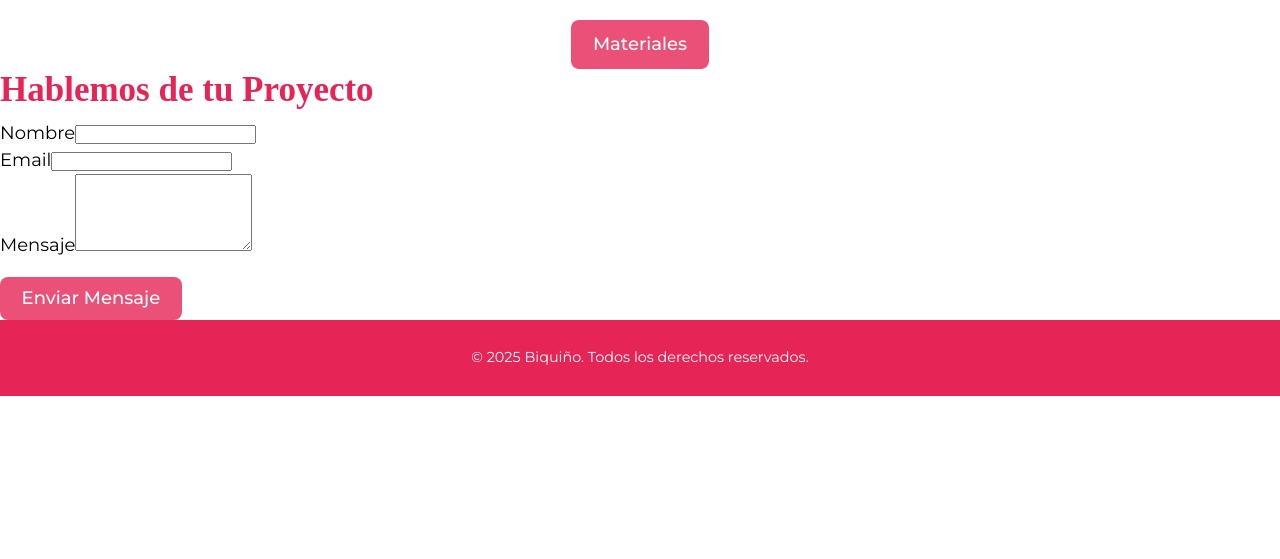
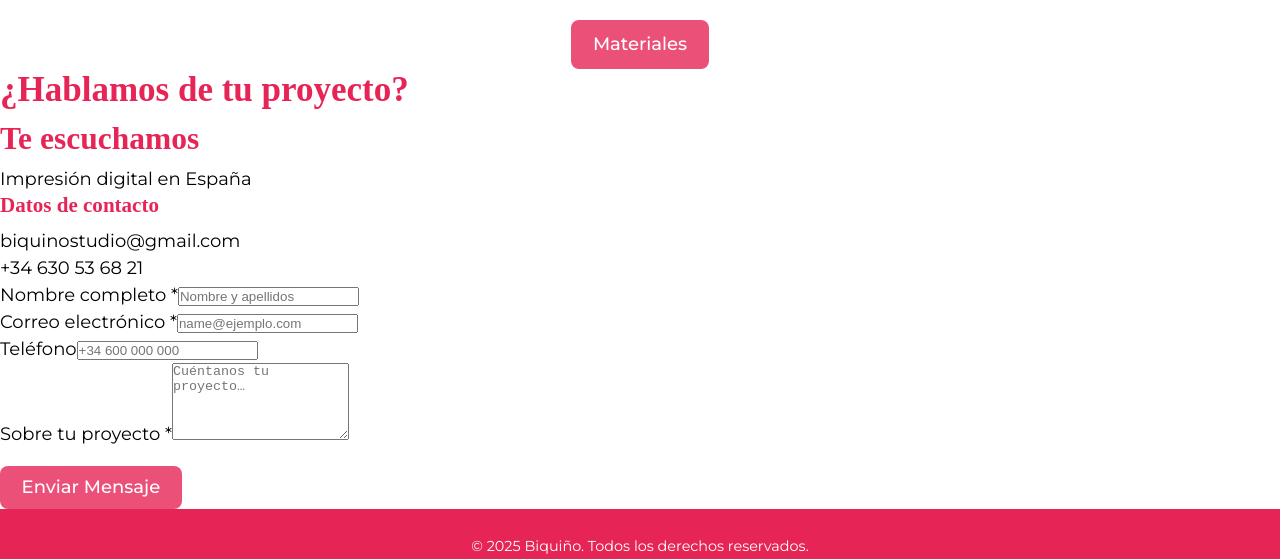
Before and after one commit to AidaG91/biquino-dev, a React (Vite) app in the folder biquino/: page / in a window 1280 px wide. Shown: the part 1390-1949 px from the top of the page. Before the commit the page ends 1786 px from the top, so only its background shows below. Built offline with nearby package versions, Linux system fonts and the light colour scheme; no server answers; a web font is replaced by a local one.

Commit message:
Contact form reformulated, validation added. Toast added

```diff
--- a/biquino/package.json
+++ b/biquino/package.json
@@ -11,8 +11,10 @@
     "format": "prettier --write ."
   },
   "dependencies": {
+    "@supabase/supabase-js": "^2.75.0",
     "react": "^19.1.1",
     "react-dom": "^19.1.1",
+    "react-hot-toast": "^2.6.0",
     "react-router-dom": "^7.9.3"
   },
   "devDependencies": {
--- a/biquino/src/components/sections/ContactForm.jsx
+++ b/biquino/src/components/sections/ContactForm.jsx
@@ -1,98 +1,173 @@
-import React, { useState } from "react";
+import { useState } from "react";
 import styles from "../../styles/ContactForm.module.css";
-// Puedes usar una librería como 'axios' para la comunicación, pero usamos fetch aquí:
-// import axios from 'axios';
+import { createClient } from "@supabase/supabase-js";
+import toast, { Toaster } from "react-hot-toast";
+
+// 1. Conexión a Supabase
+const supabaseUrl = import.meta.env.VITE_SUPABASE_URL;
+const supabaseKey = import.meta.env.VITE_SUPABASE_ANON_KEY;
+const supabase = createClient(supabaseUrl, supabaseKey);
 
 export default function ContactForm() {
   const [formData, setFormData] = useState({
     name: "",
     email: "",
+    phone: "",
     message: "",
   });
-  const [status, setStatus] = useState(null); // 'idle', 'sending', 'success', 'error'
+  const [errors, setErrors] = useState({});
+  const [isSending, setIsSending] = useState(false);
+
+  // 2. Función de validación
+  const validateForm = () => {
+    const newErrors = {};
+    if (!formData.name.trim()) {
+      newErrors.name = "El nombre es obligatorio.";
+    }
+    if (!formData.email.trim()) {
+      newErrors.email = "El email es obligatorio.";
+    } else if (!/^[^\s@]+@[^\s@]+\.[^\s@]+$/.test(formData.email)) {
+      newErrors.email = "El formato del email no es válido.";
+    }
+    if (!formData.message.trim()) {
+      newErrors.message = "El mensaje no puede estar vacío.";
+    }
+    return newErrors;
+  };
 
   const handleChange = (e) => {
-    setFormData({ ...formData, [e.target.name]: e.target.value });
+    const { name, value } = e.target;
+    setFormData({ ...formData, [name]: value });
+    if (errors[name]) {
+      setErrors({ ...errors, [name]: null });
+    }
   };
 
   const handleSubmit = async (e) => {
     e.preventDefault();
-    setStatus("sending");
 
-    // Aquí es donde usarías tu API de SpringBoot (Ejemplo con fetch)
-    try {
-      const response = await fetch("http://localhost:8080/api/contact", {
-        method: "POST",
-        headers: {
-          "Content-Type": "application/json",
-        },
-        body: JSON.stringify(formData),
-      });
-
-      if (!response.ok) {
-        throw new Error("El servidor respondió con un error.");
+    // 3. Validar antes de enviar
+    const validationErrors = validateForm();
+    if (Object.keys(validationErrors).length > 0) {
+      setErrors(validationErrors);
+      toast.error("Por favor, corrige los errores del formulario.");
+      return;
     }
 
-      setStatus("success");
-      setFormData({ name: "", email: "", message: "" }); // Limpiar formulario
-    } catch (error) {
-      console.error("Error al enviar el formulario:", error);
-      setStatus("error");
+    setIsSending(true);
+    toast.promise(
+      supabase
+        .from("contacts")
+        .insert([
+          {
+            name: formData.name,
+            email: formData.email,
+            phone: formData.phone,
+            message: formData.message,
+          },
+        ])
+        .then(({ error }) => {
+          if (error) {
+            throw new Error(error.message);
           }
+        }),
+      {
+        loading: "Enviando mensaje...",
+        success: () => {
+          setFormData({ name: "", email: "", phone: "", message: "" });
+          setIsSending(false);
+          return <b>¡Mensaje enviado con éxito!</b>;
+        },
+        error: (err) => {
+          console.error("Error de Supabase:", err);
+          setIsSending(false);
+          return <b>Hubo un problema al enviar el mensaje.</b>;
+        },
+      }
+    );
   };
 
   return (
     <section className={styles.contact}>
-      <h1 className={styles.contactTitle}>Hablemos de tu Proyecto</h1>
+      <Toaster position="top-center" reverseOrder={false} />
 
-      {status === "success" && (
-        <p className={styles.successMessage}>¡Mensaje enviado con éxito!</p>
-      )}
-      {status === "error" && (
-        <p className={styles.errorMessage}>Hubo un error al enviar.</p>
-      )}
+      <div>
+        <h1 className={styles.contactTitle}>¿Hablamos de tu proyecto?</h1>
+        <h2 className={styles.contactTitle}>Te escuchamos</h2>
+        <p>Impresión digital en España</p>
+        <h3>Datos de contacto</h3>
+        <p>
+          biquinostudio@gmail.com <br /> +34 630 53 68 21
+        </p>
+      </div>
 
-      <form onSubmit={handleSubmit} className={styles.form}>
+      <div>
+        <form onSubmit={handleSubmit} className={styles.form} noValidate>
           <div className={styles.formGroup}>
-          <label htmlFor="name">Nombre</label>
+            <label htmlFor="name">Nombre completo *</label>
             <input
+              className={styles.input}
               type="text"
               id="name"
               name="name"
+              placeholder="Nombre y apellidos"
               value={formData.name}
               onChange={handleChange}
-            required
+            />
+            {errors.name && (
+              <p className={styles.errorMessage}>{errors.name}</p>
+            )}
+          </div>
+
+          <div className={styles.formGroup}>
+            <label htmlFor="email">Correo electrónico *</label>
+            <input
+              className={styles.input}
+              type="email"
+              id="email"
+              name="email"
+              placeholder="name@ejemplo.com"
+              value={formData.email}
+              onChange={handleChange}
+            />
+            {errors.email && (
+              <p className={styles.errorMessage}>{errors.email}</p>
+            )}
+          </div>
+
+          <div className={styles.formGroup}>
+            <label htmlFor="phone">Teléfono</label>
+            <input
+              className={styles.input}
+              type="tel"
+              id="phone"
+              name="phone"
+              placeholder="+34 600 000 000"
+              value={formData.phone}
+              onChange={handleChange}
             />
           </div>
 
           <div className={styles.formGroup}>
-          <label htmlFor="email">Email</label>
-          <input
-            type="email"
-            id="email"
-            name="email"
-            value={formData.email}
-            onChange={handleChange}
-            required
-          />
-        </div>
-
-        <div className={styles.formGroup}>
-          <label htmlFor="message">Mensaje</label>
+            <label htmlFor="message">Sobre tu proyecto *</label>
             <textarea
               id="message"
               name="message"
               value={formData.message}
               onChange={handleChange}
-            required
-            rows="5"
-          ></textarea>
+              rows={5}
+              placeholder="Cuéntanos tu proyecto…"
+            />
+            {errors.message && (
+              <p className={styles.errorMessage}>{errors.message}</p>
+            )}
           </div>
 
-        <button type="submit" disabled={status === "sending"}>
-          {status === "sending" ? "Enviando..." : "Enviar Mensaje"}
+          <button type="submit" disabled={isSending}>
+            {isSending ? "Enviando..." : "Enviar Mensaje"}
           </button>
         </form>
+      </div>
     </section>
   );
 }
--- a/biquino/src/index.css
+++ b/biquino/src/index.css
@@ -59,11 +59,11 @@ h6 {
   margin-bottom: 0.5rem;
   color: var(--color-primary);
   line-height: 1.2;
+  font-family: var(--font-heading);
 }
 
 h1 {
   font-size: 35px;
-  font-family: var(--font-heading);
   font-weight: 700;
 }
 
@@ -76,7 +76,7 @@ p {
 }
 
 button {
-   margin-top: 1rem;
+  margin-top: 1rem;
   border-radius: 8px;
   border: none;
   padding: 0.6em 1.2em;
```
Also changed, not shown: 2 other files (tests, documents, lock files or other folders). Lines whose indentation alone changed are shown as unchanged.
